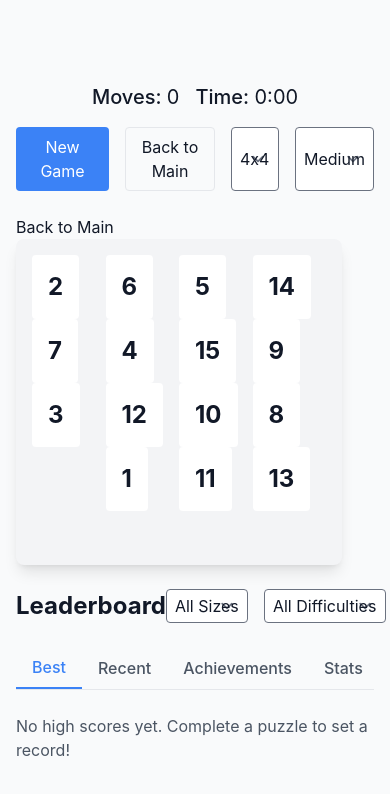
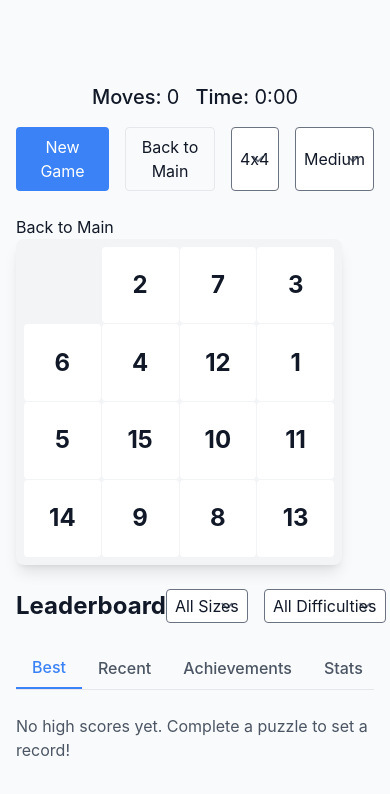
Before and after one commit to jsonify/sliding-puzzle, a React (Vite) app: page / in a window 390 px wide. Both pictures are taken after a click on the button "Start Game". Shown: the top 794 px of the page. Built offline with nearby package versions, Linux system fonts and the light colour scheme.

Commit message:
Refactor Board and Tile components for improved layout and styling; adjust constants for better responsiveness

```diff
--- a/src/components/Board.tsx
+++ b/src/components/Board.tsx
@@ -29,7 +29,6 @@ const isPositionMovable = (pos: Position, movablePositions: Position[]): boolean
 /** Get board CSS classes */
 const getBoardClasses = (isWon: boolean): string => [
   ...BoardClassNames.BASE,
-  BoardClassNames.RESPONSIVE_GAP(BoardUI.GRID_GAP_REM_MD),
   BoardClassNames.PADDING(BoardUI.BOARD_PADDING_REM),
   isWon ? BoardClassNames.WIN_ANIMATION : '',
 ].filter(Boolean).join(' ');
@@ -62,8 +61,9 @@ export default function Board({ gridSize, tiles, onTileClick, isWon, onBackToMai
       <div
         className={boardClasses}
         style={{
-          gridTemplateColumns: `repeat(${gridSize}, minmax(0, 1fr))`,
+          gridTemplateColumns: `repeat(${gridSize}, 1fr)`,
           maxWidth: `${boardWidth}px`,
+          gap: '1px',
           aspectRatio: '1 / 1',
         }}
         role="grid"
@@ -73,7 +73,7 @@ export default function Board({ gridSize, tiles, onTileClick, isWon, onBackToMai
         {tiles.map((row: number[], rowIndex: number) => (
           <div
             key={createRowKey(gridSize, rowIndex)}
-            className="grid-row"
+            className="contents"
             role="row"
           >
             {row.map((number: number, colIndex: number) => {
--- a/src/components/Tile.tsx
+++ b/src/components/Tile.tsx
@@ -38,6 +38,8 @@ export default function Tile({
     'focus:outline-none',
     'focus:ring-2',
     'focus:ring-blue-500',
+    'w-full',
+    'aspect-square',
   ].join(' ');
 
   const sizeClasses = {
@@ -46,7 +48,7 @@ export default function Tile({
       : (size <= GRID_SIZE.MEDIUM ? 'text-2xl' : 'text-xl'),
     padding: size <= (GRID_SIZE.SMALL + PADDING_SIZE)
       ? 'p-4'
-      : (size <= GRID_SIZE.LARGE ? 'p-3' : 'p-2'),
+      : (size <= GRID_SIZE.MEDIUM ? 'p-3' : 'p-2'),
   };
 
   const stateClasses = isMovable
@@ -57,7 +59,7 @@ export default function Tile({
   if (number === 0) {
     return (
       <div
-        className="bg-gray-100 dark:bg-gray-800 rounded"
+        className="bg-gray-100 dark:bg-gray-800 rounded w-full aspect-square"
         data-testid="tile-empty"
         aria-label="Empty space"
       />
--- a/src/constants/boardUI.ts
+++ b/src/constants/boardUI.ts
@@ -1,16 +1,13 @@
 /** Board UI layout constants */
 export const BoardUI = {
   /** Maximum board width in pixels to ensure readability on large screens */
-  BOARD_MAX_WIDTH_PX: 600,
+  BOARD_MAX_WIDTH_PX: 500,
 
   /** Minimum viewport padding in pixels to prevent board from touching screen edges */
   VIEWPORT_MIN_PADDING_PX: 32,
 
-  /** Grid gap size in rem units for larger screens */
-  GRID_GAP_REM_MD: 2,
-
   /** Board padding in rem units */
-  BOARD_PADDING_REM: 4,
+  BOARD_PADDING_REM: 2,
 
   /** Minimum length for tile number padding to ensure consistent width */
   TILE_NUMBER_MIN_LENGTH: 2,
@@ -20,14 +17,12 @@ export const BoardUI = {
 export const BoardClassNames = {
   BASE: [
     'grid',
-    'gap-1',
     'bg-gray-100',
     'dark:bg-gray-800',
     'rounded-lg',
     'shadow-lg',
     'game-board'
   ],
-  RESPONSIVE_GAP: (gap: number) => `md:gap-${gap}`,
   PADDING: (padding: number) => `p-${padding}`,
   WIN_ANIMATION: 'animate-win'
 } as const;
```
